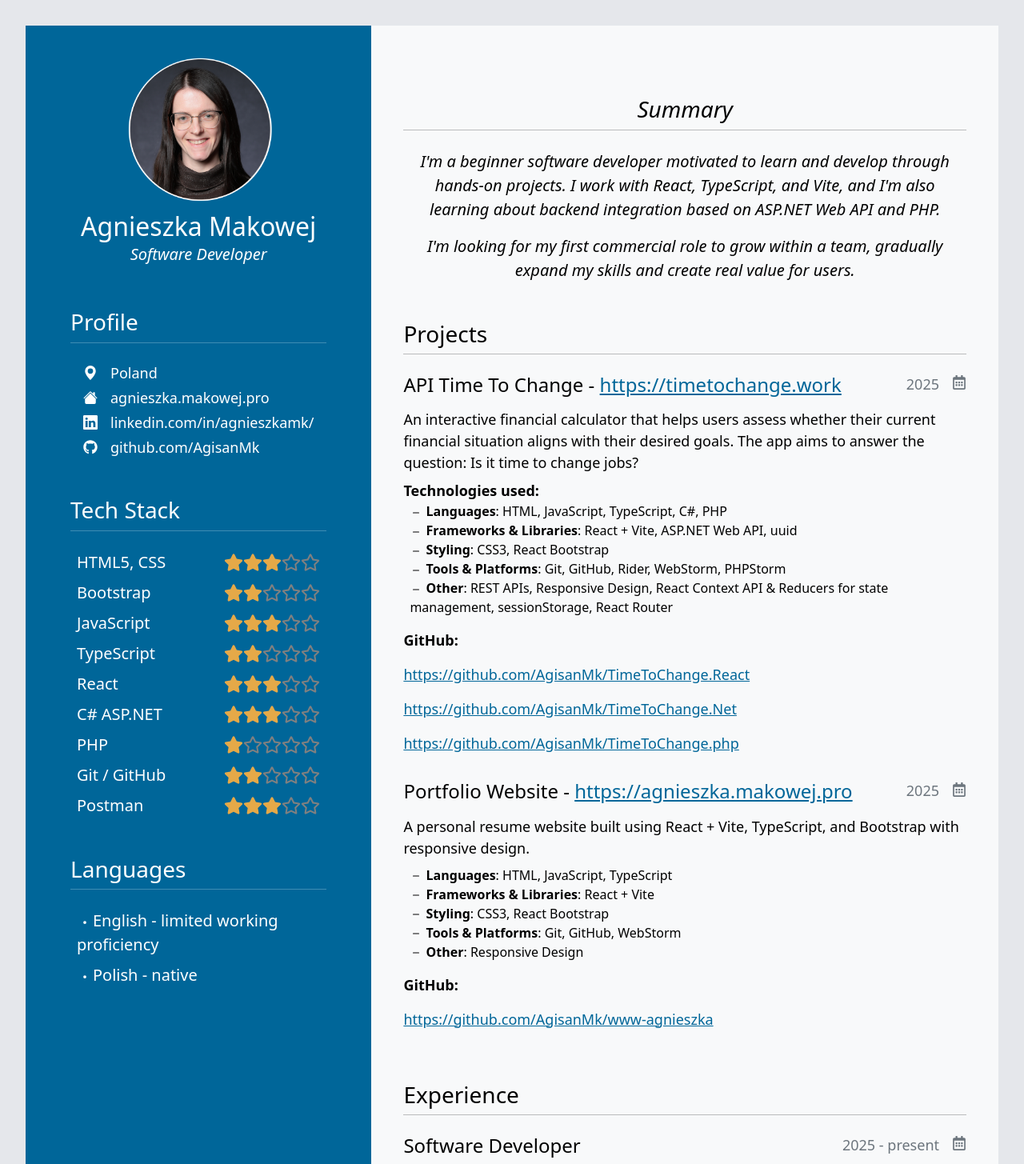
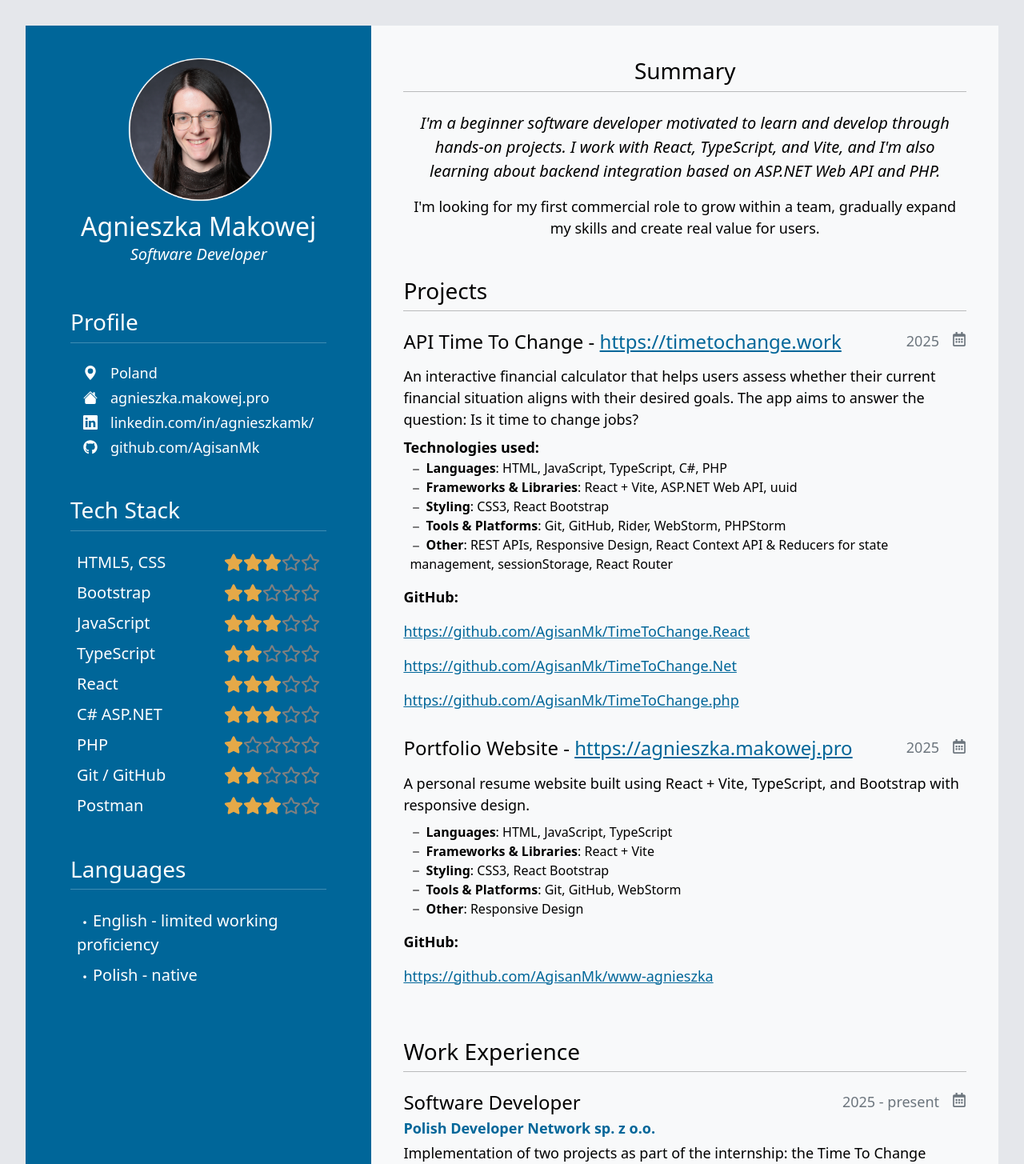
Before and after one commit to AgisanMk/www-agnieszka, a React (Vite) app: page / in a window 1280 px wide. Shown: the top 1455 px of the page at 80% size. Built offline with nearby package versions, Linux system fonts and the light colour scheme; the HTML template or start-up script is replaced by a standard one.

Commit message:
Content update

```diff
--- a/src/App.tsx
+++ b/src/App.tsx
@@ -170,10 +170,10 @@ const App = () => {
         </aside>
 
         <main className="content flex-grow-1">
-          <section className="fs-5 fst-italic text-center">
-            <h3 className="mt-5">Summary</h3>
+          <section className="text-center">
+            <h3>Summary</h3>
             <hr className="mb-4 mt-0" />
-            <p>
+            <p className="fs-5 fst-italic">
               I'm a beginner software developer motivated to learn and develop through hands-on projects. I&nbsp;work with React, TypeScript, and Vite, and I'm also learning about backend integration based on ASP.NET Web API and PHP.
             </p>
             <p>
@@ -190,7 +190,7 @@ const App = () => {
           </section>
 
           <section className="mb-5">
-            <h3 className="mt-5">Experience</h3>
+            <h3 className="mt-5">Work Experience</h3>
             <hr className="mb-4 mt-0" />
             {experience.map((e, i) => (
                 <ExperienceBlock key={i} item={e} />
```
